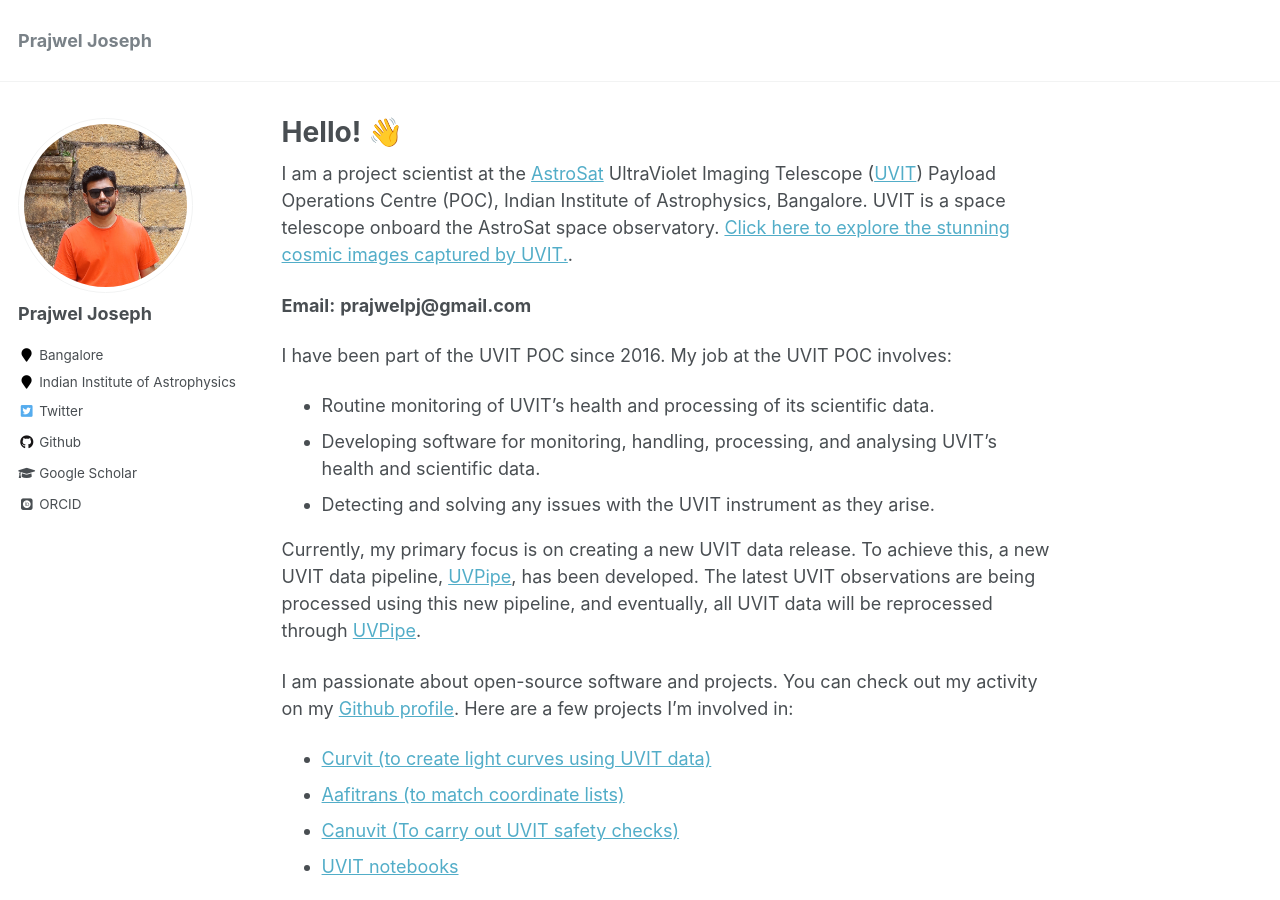
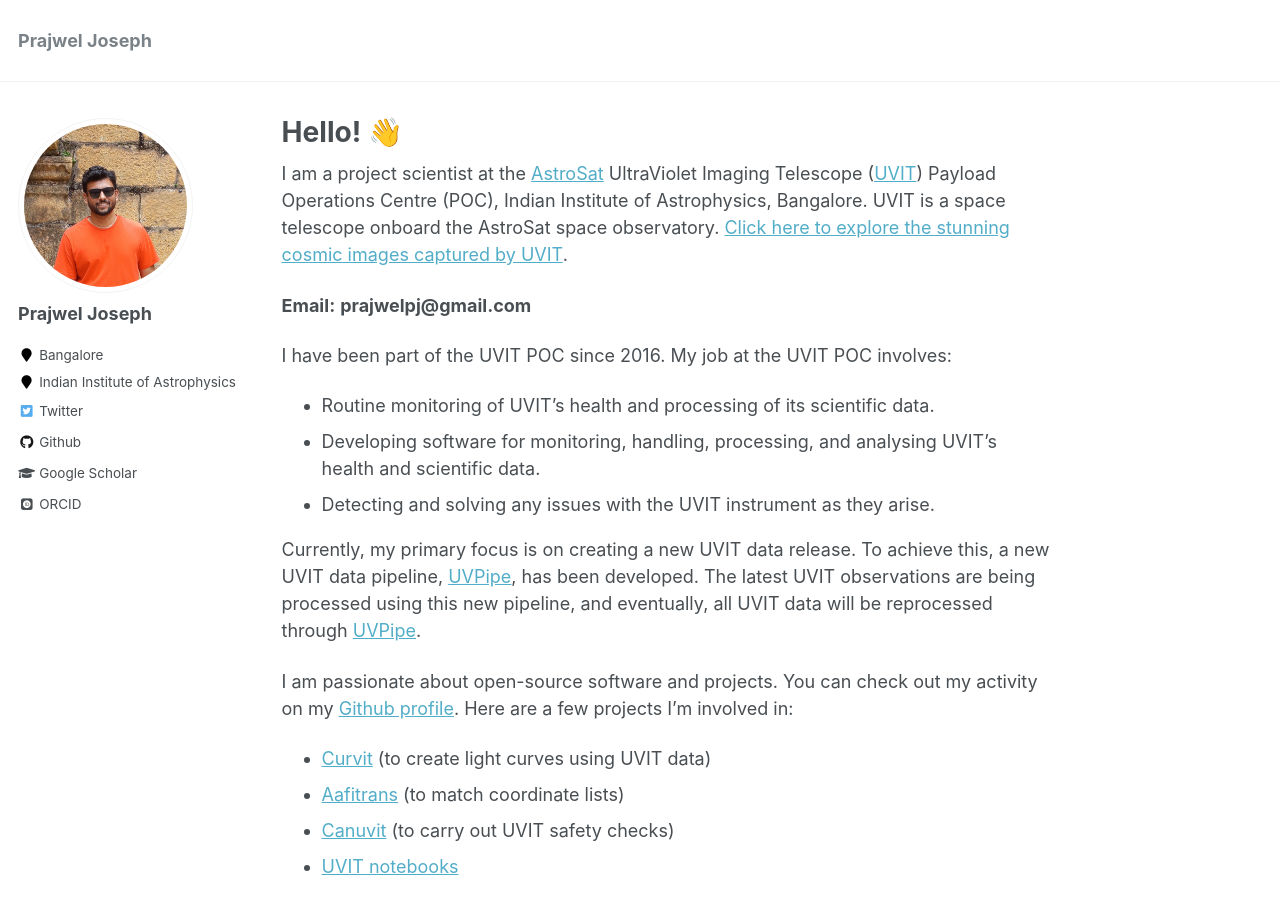
Before and after one commit to prajwel/prajwel.github.io, a Jekyll site: the page built from _pages/about.md, in a window 1280 px wide and 900 px high. Built offline with Jekyll 4.4.1, drawn with Linux system fonts in a browser that asks for light colours; some web fonts are replaced; comment, search, counter and statistics services are not loaded.

```diff
--- a/_pages/about.md
+++ b/_pages/about.md
@@ -8,7 +8,7 @@ redirect_from:
   - /about.html
 ---
 
-I am a project scientist at the <a href="https://en.wikipedia.org/wiki/AstroSat">AstroSat</a> UltraViolet Imaging Telescope (<a href="https://www.iiap.res.in/projects/uvit/">UVIT</a>) Payload Operations Centre (POC), Indian Institute of Astrophysics, Bangalore. UVIT is a space telescope onboard the AstroSat space observatory. <a href="https://www.flickr.com/photos/iiabengaluru/albums/72177720319674566/">Click here to explore the stunning cosmic images captured by UVIT.</a>.
+I am a project scientist at the <a href="https://en.wikipedia.org/wiki/AstroSat">AstroSat</a> UltraViolet Imaging Telescope (<a href="https://www.iiap.res.in/projects/uvit/">UVIT</a>) Payload Operations Centre (POC), Indian Institute of Astrophysics, Bangalore. UVIT is a space telescope onboard the AstroSat space observatory. <a href="https://www.flickr.com/photos/iiabengaluru/albums/72177720319674566/">Click here to explore the stunning cosmic images captured by UVIT</a>.
 
 **&#69;&#109;&#97;&#105;&#108;:** **&#112;&#114;&#97;&#106;&#119;&#101;&#108;&#112;&#106;&#64;&#103;&#109;&#97;&#105;&#108;&#46;&#99;&#111;&#109;**
 
@@ -20,9 +20,9 @@ I have been part of the UVIT POC since 2016. My job at the UVIT POC involves:
 Currently, my primary focus is on creating a new UVIT data release. To achieve this, a new UVIT data pipeline, <a href="https://github.com/prajwel/UVPipe">UVPipe</a>, has been developed. The latest UVIT observations are being processed using this new pipeline, and eventually, all UVIT data will be reprocessed through <a href="https://github.com/prajwel/UVPipe">UVPipe</a>.
 
 I am passionate about open-source software and projects. You can check out my activity on my <a href="https://github.com/prajwel">Github profile</a>. Here are a few projects I’m involved in:
-* <a href="https://curvit.readthedocs.io/en/latest/">Curvit (to create light curves using UVIT data)</a>
-* <a href="https://github.com/prajwel/aafitrans">Aafitrans (to match coordinate lists)</a>
-* <a href="https://github.com/prajwel/canuvit">Canuvit (To carry out UVIT safety checks)</a>
+* <a href="https://curvit.readthedocs.io/en/latest/">Curvit</a> (to create light curves using UVIT data)
+* <a href="https://github.com/prajwel/aafitrans">Aafitrans</a> (to match coordinate lists)
+* <a href="https://github.com/prajwel/canuvit">Canuvit</a> (to carry out UVIT safety checks)
 * <a href="https://github.com/prajwel/UVIT_notebooks">UVIT notebooks</a>
 
 
```
